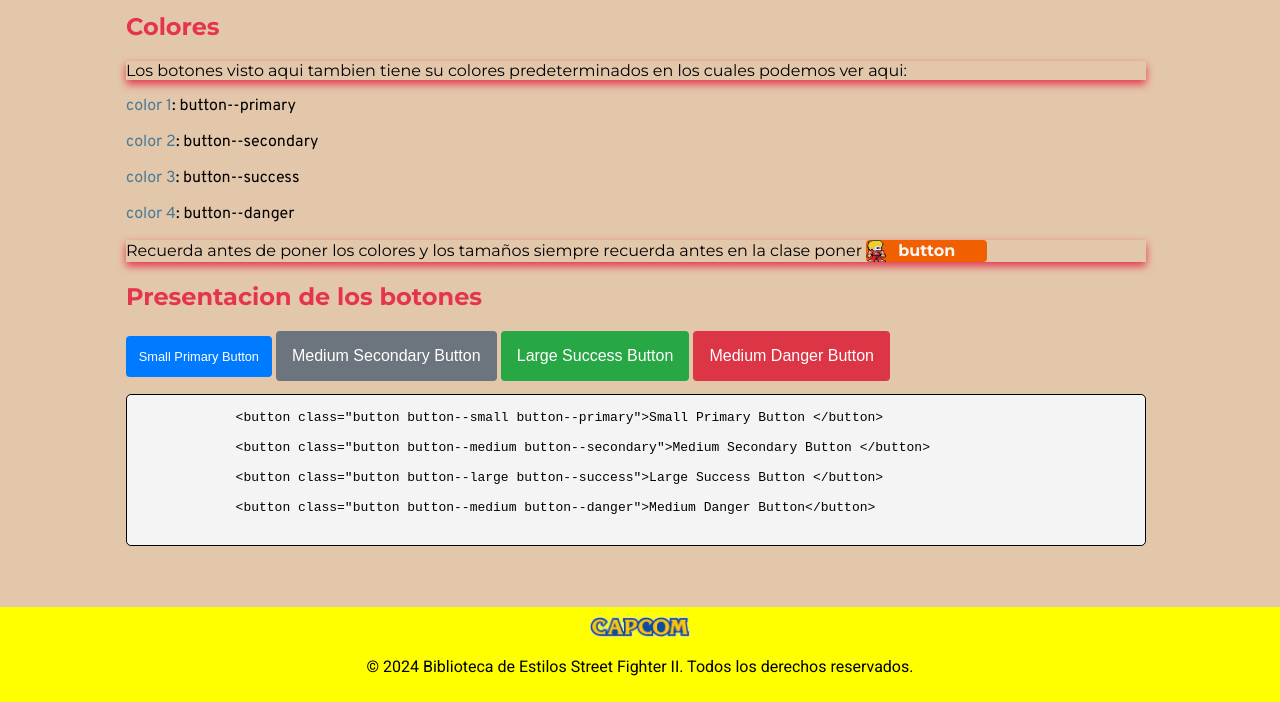
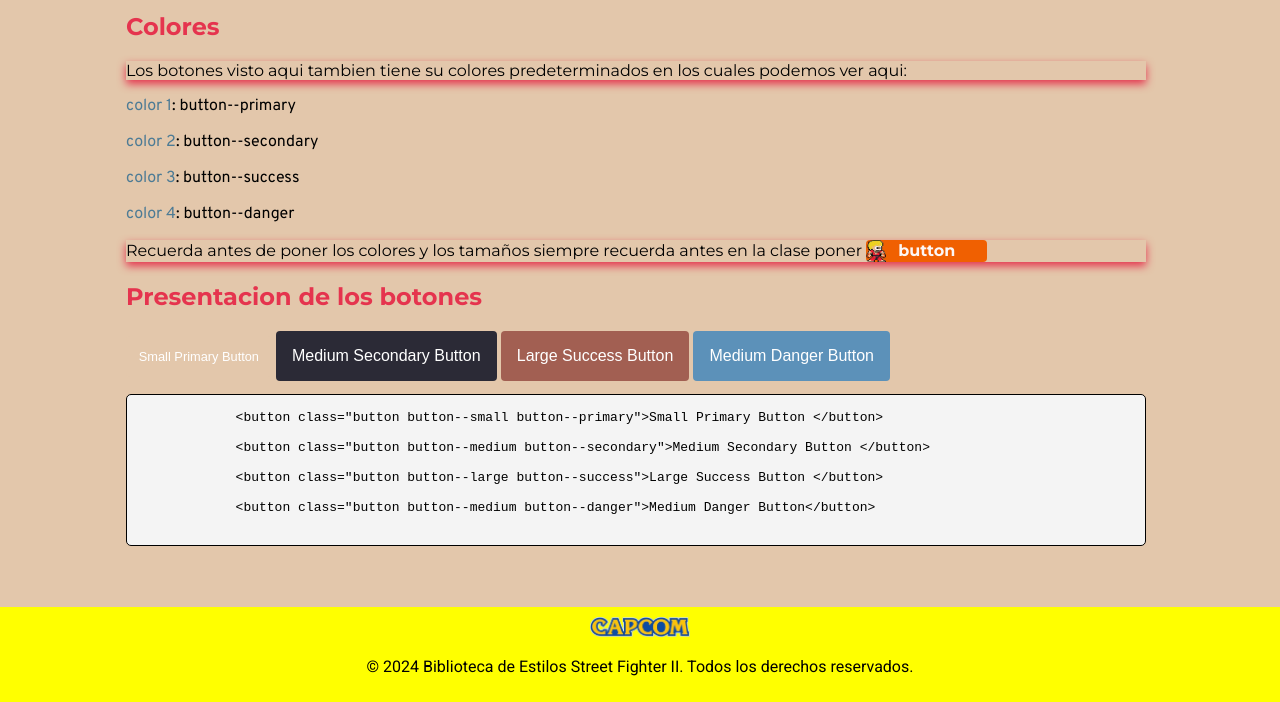
Before and after one commit to medranosteven/libreria_street_fighter, a plain HTML site: page Pages/button.html in a window 1280 px wide. Shown: the part 244-946 px from the top of the page. Drawn offline with nearby package versions, Linux system fonts and the light colour scheme; files that its build step writes are made by us from their sources; files whose address does not match are found by name.

Commit message:
Update button.html

```diff
--- a/Pages/button.html
+++ b/Pages/button.html
@@ -5,7 +5,7 @@
   <meta name="viewport" content="width=device-width, initial-scale=1.0">
   <title>Botones</title>
   <link rel="icon" href="../img/street_fighter_2_icon.ico" type="image/x-icon">
-  <link rel="stylesheet" href="../Styles/style.css">
+  <link rel="stylesheet" href="../Styles/styles.css">
 </head>
 <body>
     <div class="Navbar-1">
```
